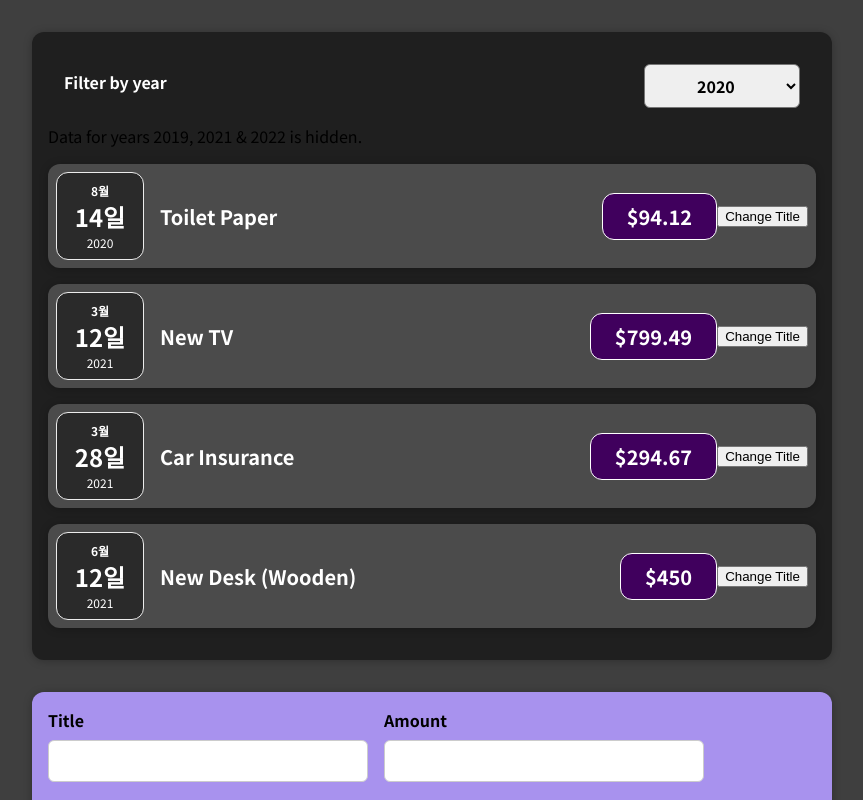
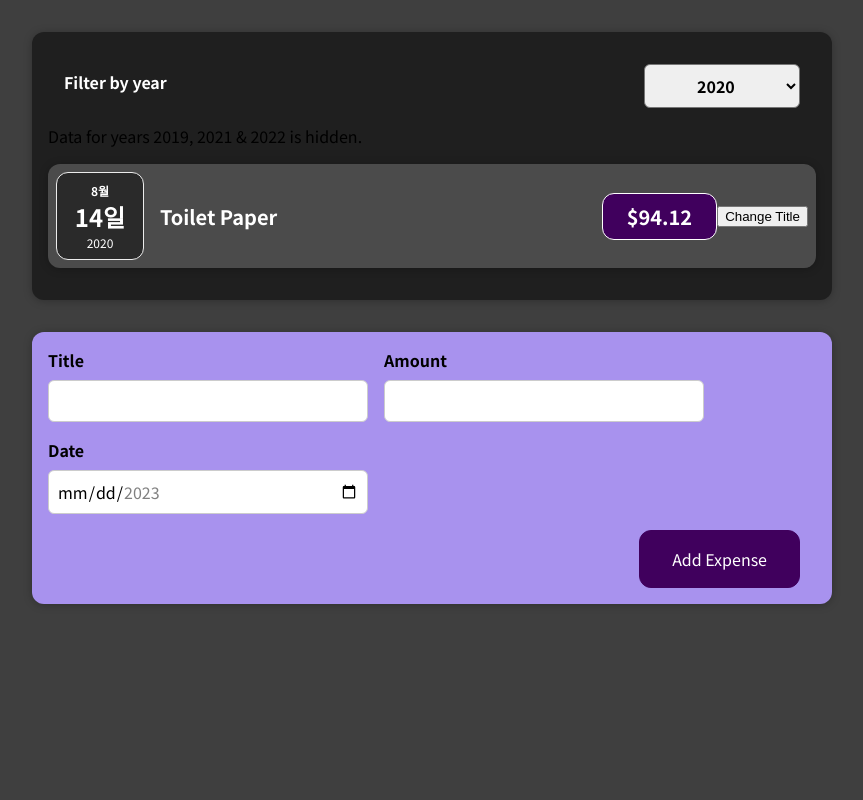
Before and after one commit to hyehye225/FE_study, a React (Create React App) app in the folder react/01-starting-setup/: page / in a window 1280 px wide. Shown: the top 800 px of the page, without its empty margins (208-1071 px from the left). Built offline with nearby package versions, Linux system fonts and the light colour scheme.

Commit message:
과제 3: 과제: 연습해봅시다: 목록(List) 작업하기

```diff
--- a/react/01-starting-setup/src/components/Expenses/Expenses.js
+++ b/react/01-starting-setup/src/components/Expenses/Expenses.js
@@ -7,6 +7,9 @@ function Expenses(props) {
   const expenses = props.expenses;
   const [filteredYear, setFilteredYear] = useState("2020");
 
+  const filteredExpenses = expenses.filter((expense) => {
+    return expense.date.getFullYear().toString() === filteredYear;
+  });
   let filterInfoText = "2019, 2021 & 2022";
 
   if (filteredYear === "2019") {
@@ -28,8 +31,9 @@ function Expenses(props) {
           onChangeFilter={filterChangeHandler}
         />
         <p>Data for years {filterInfoText} is hidden.</p>
-        {expenses.map((expense) => (
+        {filteredExpenses.map((expense) => (
           <ExpenseItem
+            key={expense.id}
             title={expense.title}
             amount={expense.amount}
             date={expense.date}
```
